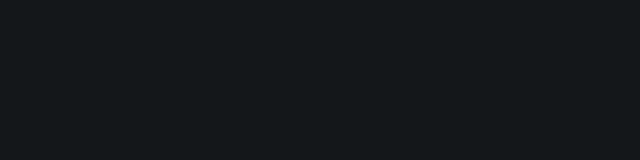
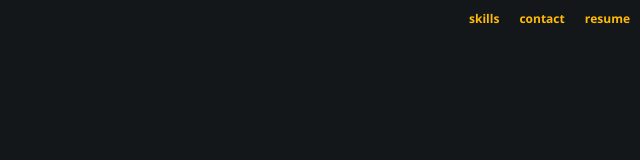
Before and after one commit to frostzt/frostzt, a Next.js app: page / in a window 1280 px wide. Shown: the top 160 px of the page, without its empty margins (640-1280 px from the left). Built offline with nearby package versions, Linux system fonts and the light colour scheme.

Commit message:
created basic navigation, links to true destination yet to be inserted

```diff
--- a/Components/Header/Header.module.scss
+++ b/Components/Header/Header.module.scss
@@ -1,2 +1,4 @@
 .container {
+  width: 100%;
+  height: 100vh;
 }
--- a/Components/Header/Header.tsx
+++ b/Components/Header/Header.tsx
@@ -1,7 +1,12 @@
 import styles from "./Header.module.scss";
+import NavigationBar from "../NavigationBar/NavigationBar";
 
 const Header = () => {
-  return <header className={styles.container}></header>;
+  return (
+    <header className={styles.container}>
+      <NavigationBar />
+    </header>
+  );
 };
 
 export default Header;
--- /dev/null
+++ b/Components/NavigationBar/NavigationBar.module.scss
@@ -0,0 +1,43 @@
+.container {
+  width: 100%;
+  margin-top: 1rem;
+
+  .links {
+    display: flex;
+    justify-content: flex-end;
+
+    & > *:not(:last-child) {
+      margin-right: 2rem;
+    }
+
+    & > *:last-child {
+      margin-right: 1rem;
+    }
+
+    .link {
+      font-weight: 700;
+      font-size: 1.2rem;
+      position: relative;
+      transition: width 0.3s;
+      text-transform: lowercase;
+
+      &::after {
+        left: 0;
+        top: 50%;
+        width: 0%;
+        content: "";
+        height: 40%;
+        z-index: -1;
+        position: absolute;
+        transition: width 0.3s;
+        background-color: white;
+        transform: translateY(-50%);
+      }
+
+      &:hover::after {
+        width: 100%;
+        cursor: pointer;
+      }
+    }
+  }
+}
--- /dev/null
+++ b/Components/NavigationBar/NavigationBar.tsx
@@ -0,0 +1,22 @@
+import Link from "next/link";
+import styles from "./NavigationBar.module.scss";
+
+const NavigationBar = () => {
+  return (
+    <div className={styles.container}>
+      <div className={styles.links}>
+        <div className={styles.link}>
+          <Link href="/skills">skills</Link>
+        </div>
+        <div className={styles.link}>
+          <Link href="/contact">contact</Link>
+        </div>
+        <div className={styles.link}>
+          <Link href="/contact">resume</Link>
+        </div>
+      </div>
+    </div>
+  );
+};
+
+export default NavigationBar;
--- a/pages/index.tsx
+++ b/pages/index.tsx
@@ -1,5 +1,8 @@
 import Head from "next/head";
 import styles from "../styles/Home.module.scss";
+
+// Components
+import Header from "../Components/Header/Header";
 
 export default function Home() {
   return (
@@ -9,6 +12,7 @@
         <meta name="description" content="Sourav Singh Rawat's Portfolio" />
         <link rel="icon" href="/favicon.ico" />
       </Head>
+      <Header />
     </div>
   );
 }
--- a/styles/globals.scss
+++ b/styles/globals.scss
@@ -1,6 +1,7 @@
 :root {
   --background-color: #14171a;
-  --primary-color: #fe5f55;
+  --primary-color: #ffba08;
+  --font-color: #f8f9fa;
 }
 
 *,
@@ -17,6 +18,12 @@
 }
 
 body {
+  color: var(--font-color);
   font-family: "Open Sans", sans-serif;
   background-color: var(--background-color);
 }
+
+a {
+  text-decoration: none;
+  color: var(--primary-color);
+}
```
Also changed, not shown: pages/images/background-image.png (deleted).
